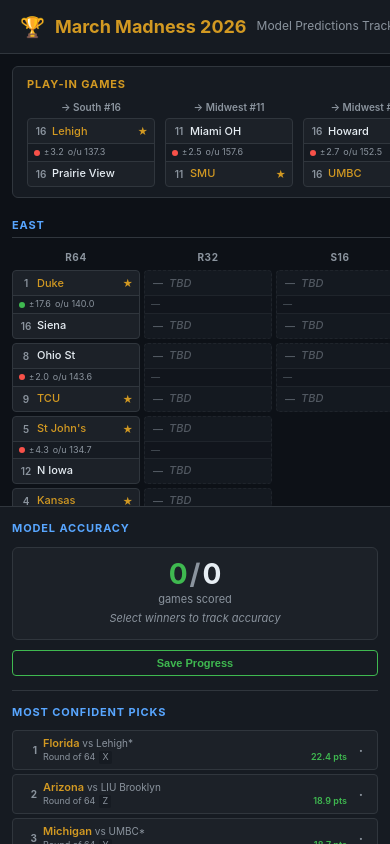
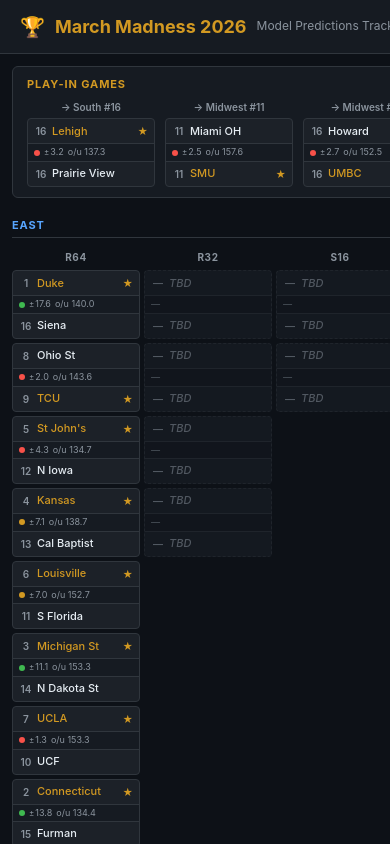
Before and after one commit to LegUpPicks/MARCH_MADNESS_2026, a React (Vite) app in the folder march-madness-tracker/: page / in a window 390 px wide. Built offline with nearby package versions, Linux system fonts and the light colour scheme; no server answers.

Commit message:
window formatting

```diff
--- a/march-madness-tracker/src/App.css
+++ b/march-madness-tracker/src/App.css
@@ -129,26 +129,15 @@
    Tournament View Layout
    ============================================================ */
 .tournament-view {
-  display: flex;
   flex: 1;
   overflow: hidden;
   height: 100%;
 }
 
 .bracket-container {
-  flex: 1;
+  height: 100%;
   overflow: auto;
   padding: 12px;
-  min-width: 0;
-}
-
-.side-panel-container {
-  width: 340px;
-  min-width: 300px;
-  flex-shrink: 0;
-  overflow-y: auto;
-  border-left: 1px solid var(--border);
-  background: var(--surface);
 }
 
 /* ============================================================
@@ -780,29 +769,6 @@
 /* ============================================================
    Responsive / Overflow
    ============================================================ */
-@media (max-width: 1200px) {
-  .side-panel-container {
-    width: 300px;
-    min-width: 260px;
-  }
-}
-
-@media (max-width: 900px) {
-  .tournament-view {
-    flex-direction: column;
-  }
-
-  .side-panel-container {
-    width: 100%;
-    border-left: none;
-    border-top: 1px solid var(--border);
-    max-height: 40vh;
-  }
-
-  .bracket-container {
-    max-height: 60vh;
-  }
-}
 
 /* ============================================================
    Predict Banner
--- a/march-madness-tracker/src/components/TournamentView.jsx
+++ b/march-madness-tracker/src/components/TournamentView.jsx
@@ -2,7 +2,6 @@
 import { useBracketState } from '../hooks/useBracketState';
 import { useSportsbookOdds } from '../hooks/useSportsbookOdds';
 import BracketView from './BracketView';
-import SidePanel from './SidePanel';
 import PredictionsTable from './PredictionsTable';
 
 export default function TournamentView({ gender }) {
@@ -45,16 +44,6 @@
           onRefreshOdds={refreshOdds}
         />
       </div>
-      <div className="side-panel-container">
-        <SidePanel
-          games={state.games}
-          selections={state.selections}
-          predictedRounds={state.predictedRounds}
-          resolveTeams={state.resolveTeams}
-          onClear={state.clearAll}
-          onSave={state.save}
-        />
-      </div>
     </div>
   );
 }
```
